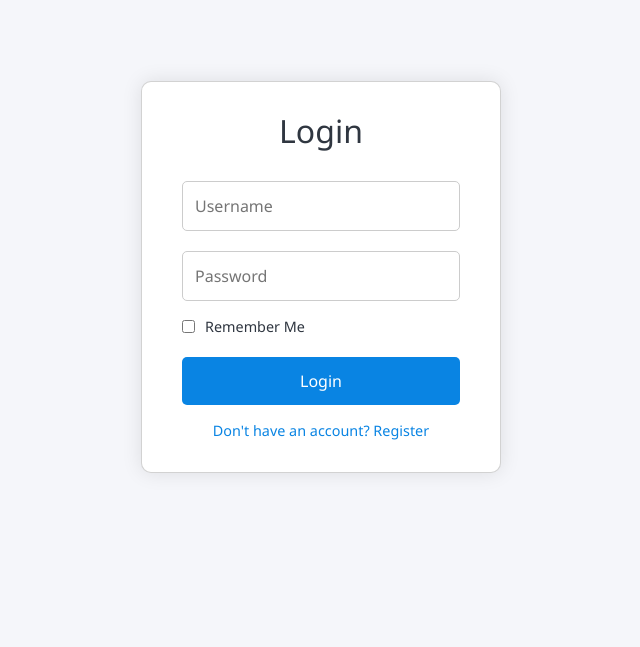
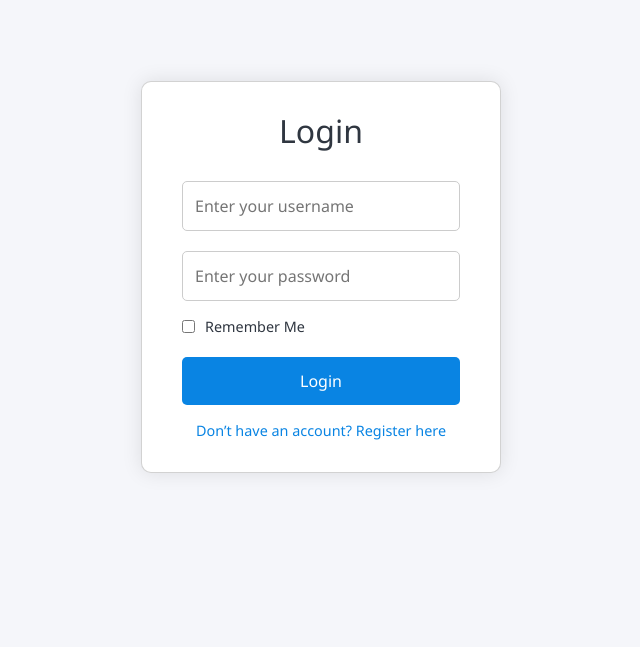
Before and after one commit to sampadapansare/truescreen, a Flask app: page /login in a window 1280 px wide. Shown: the part 154-801 px from the top of the page, without its empty margins (319-959 px from the left). Run offline with Flask 3, Linux system fonts and the light colour scheme.

Commit message:
login.html

```diff
--- a/templates/login.html
+++ b/templates/login.html
@@ -4,8 +4,8 @@
   <meta charset="UTF-8" />
   <meta name="viewport" content="width=device-width, initial-scale=1.0"/>
   <title>Login</title>
+
   <link rel="stylesheet" href="{{ url_for('static', filename='styles.css') }}" />
-
   <link href="https://cdn.jsdelivr.net/npm/bootstrap@5.3.0/dist/css/bootstrap.min.css" rel="stylesheet"/>
   <script src="https://cdn.jsdelivr.net/npm/bootstrap@5.3.0/dist/js/bootstrap.bundle.min.js"></script>
 
@@ -101,8 +101,8 @@
     <div class="card">
       <h2>Login</h2>
       <form method="POST">
-        <input type="text" name="username" placeholder="Username" required />
-        <input type="password" name="password" placeholder="Password" required />
+        <input type="text" name="username" placeholder="Enter your username" required />
+        <input type="password" name="password" placeholder="Enter your password" required />
 
         <div class="remember-row">
           <input type="checkbox" id="remember" name="remember" />
@@ -116,7 +116,7 @@
         <div class="error">{{ error }}</div>
       {% endif %}
 
-      <a href="/register" class="link">Don't have an account? Register</a>
+      <a href="/register" class="link">Don’t have an account? Register here</a>
     </div>
   </div>
 </body>
```
